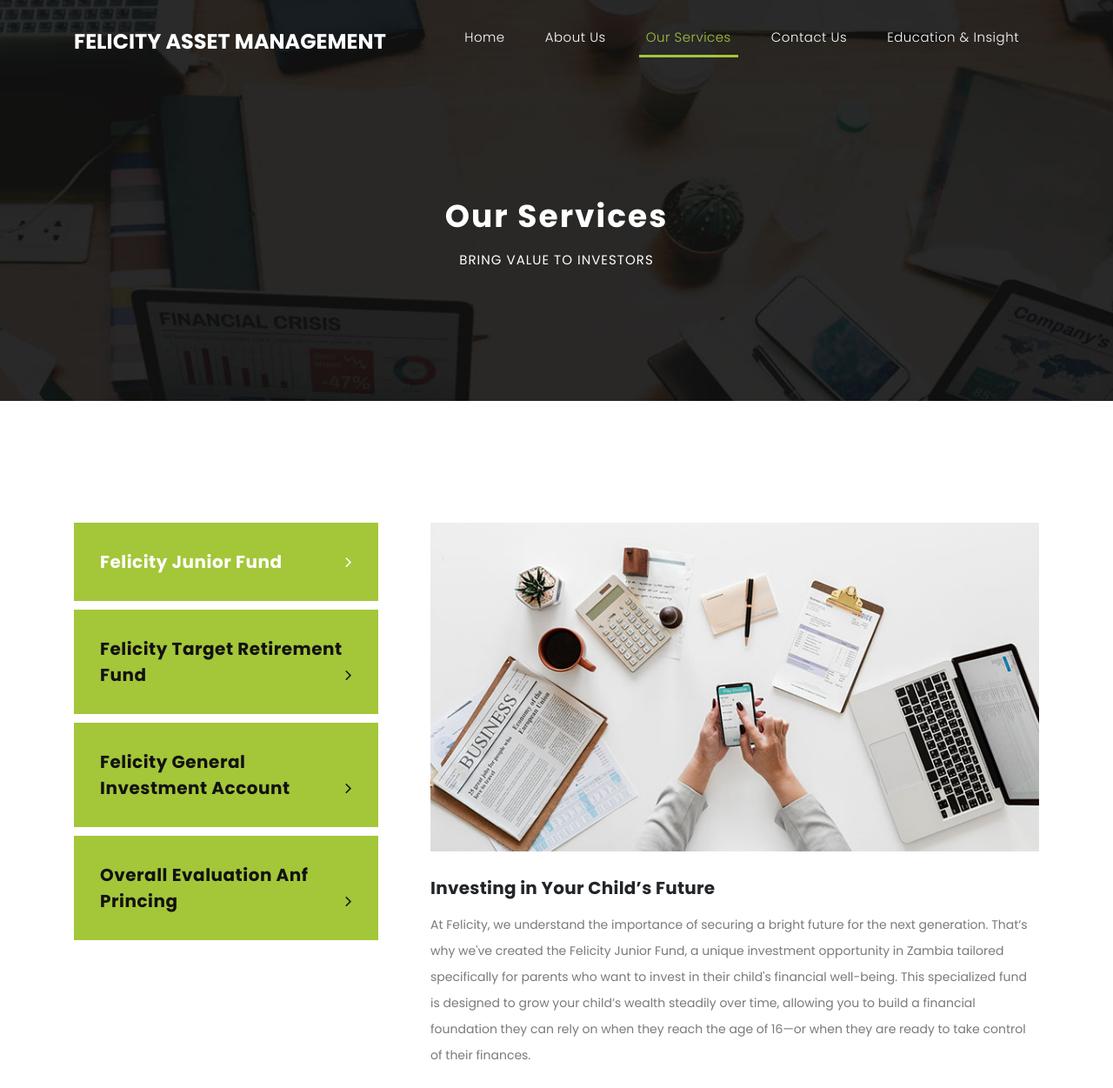
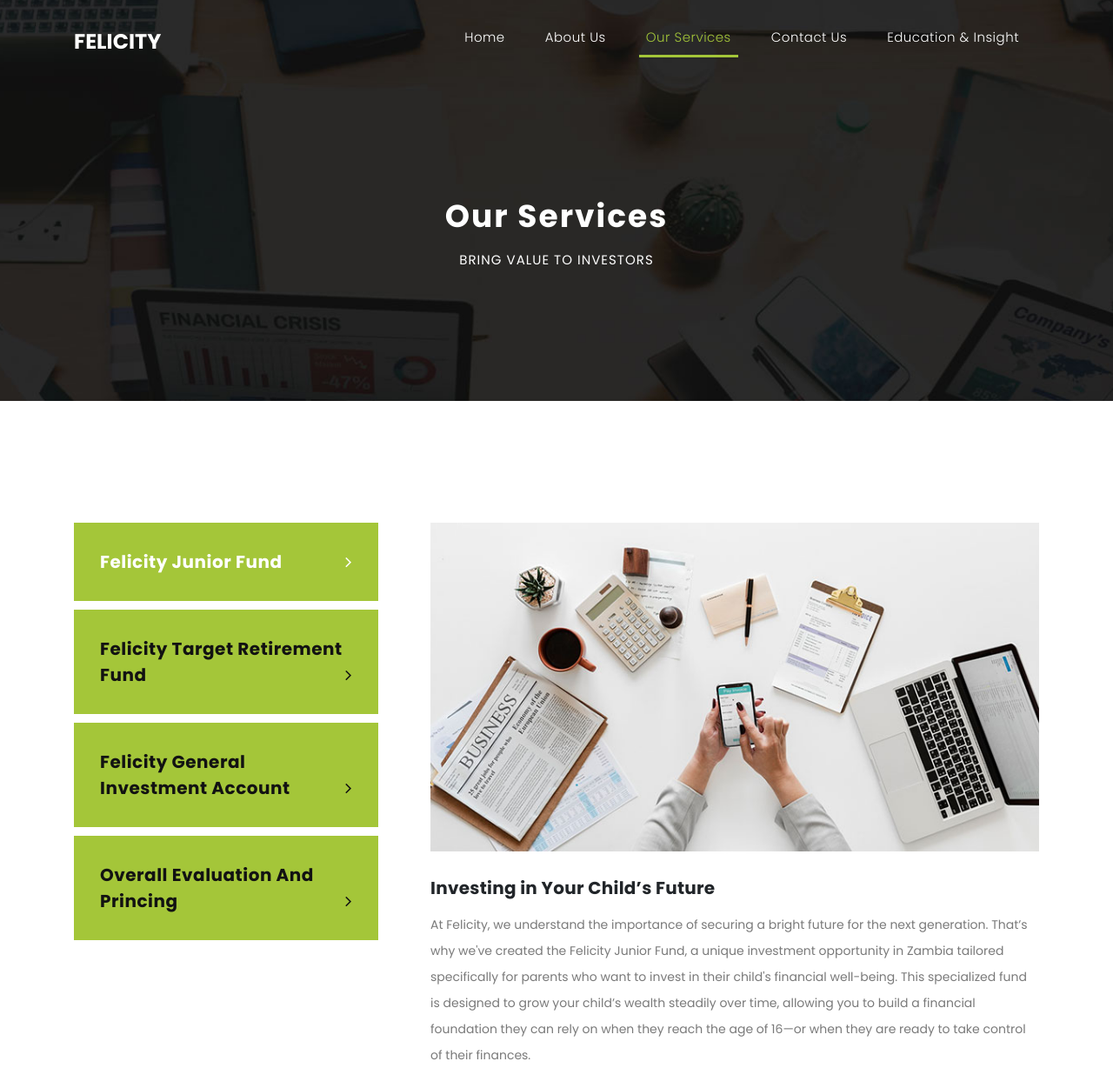
Before and after one commit to rager1904/felicity-asset-management, a plain HTML site: page services.html in a window 1280 px wide. Shown: the part 49-1300 px from the top of the page at 87% size. Drawn offline with Linux system fonts and the light colour scheme.

Commit message:
Update services.html

```diff
--- a/services.html
+++ b/services.html
@@ -64,7 +64,7 @@ https://templatemo.com/tm-545-finance-business
     <header class="">
       <nav class="navbar navbar-expand-lg">
         <div class="container">
-          <a class="navbar-brand" href="index.html"><h2>Felicity Asset Management</h2></a>
+          <a class="navbar-brand" href="index.html"><h2>Felicity</h2></a>
           <button class="navbar-toggler" type="button" data-toggle="collapse" data-target="#navbarResponsive" aria-controls="navbarResponsive" aria-expanded="false" aria-label="Toggle navigation">
             <span class="navbar-toggler-icon"></span>
           </button>
@@ -113,7 +113,7 @@ https://templatemo.com/tm-545-finance-business
               <li><a href='#tabs-1'>Felicity Junior Fund <i class="fa fa-angle-right"></i></a></li>
               <li><a href='#tabs-2'>Felicity Target Retirement Fund <i class="fa fa-angle-right"></i></a></li>
               <li><a href='#tabs-3'>Felicity General Investment Account <i class="fa fa-angle-right"></i></a></li>
-              <li><a href='#tabs-4'>Overall Evaluation anf Princing <i class="fa fa-angle-right"></i></a></li>
+              <li><a href='#tabs-4'>Overall Evaluation and Princing <i class="fa fa-angle-right"></i></a></li>
             </ul>
           </div>
           <div class="col-md-8">
```
